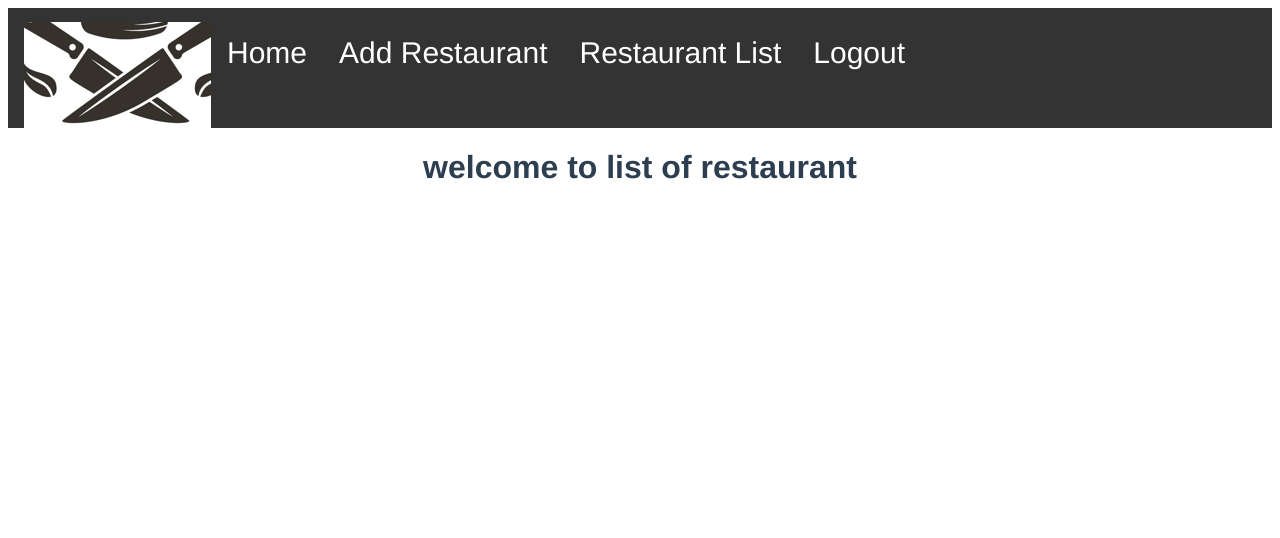
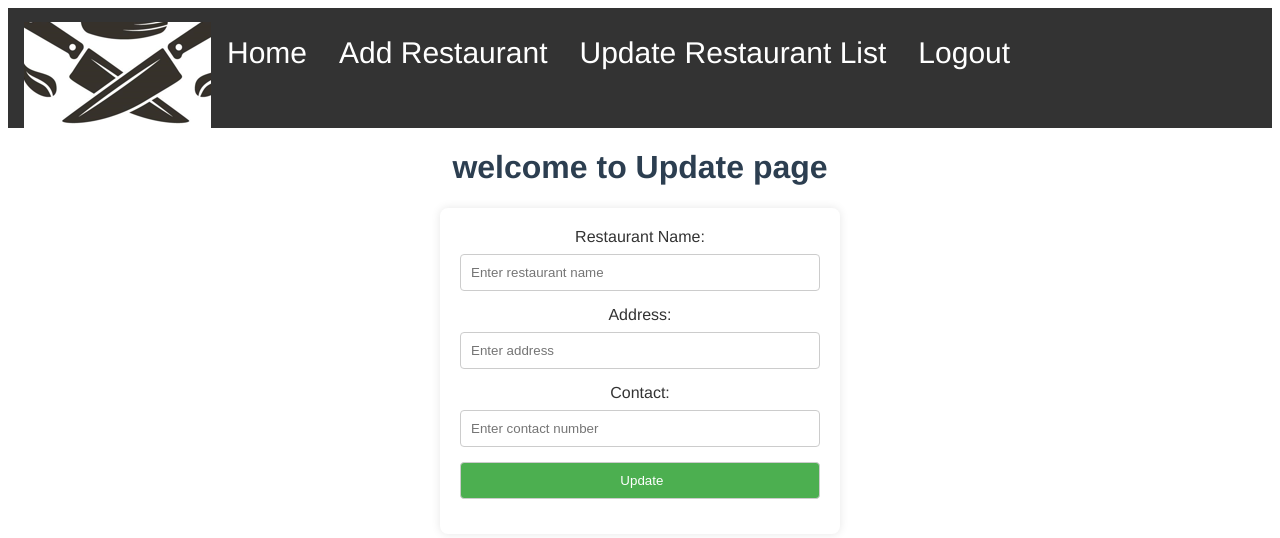
Before and after one commit to limon27121/Restaurant_project, a Vue app: page /update in a window 1280 px wide. Shown: the top 538 px of the page. Built offline with nearby package versions, Linux system fonts and the light colour scheme.

Commit message:
update added

```diff
--- a/src/components/Header.vue
+++ b/src/components/Header.vue
@@ -6,7 +6,7 @@
     <div class="nav-links1">
         <router-link :to="{ name: 'home' }">Home</router-link>
         <router-link :to="{ name: 'Add' }">Add Restaurant</router-link>
-        <router-link :to="{ name: 'Update' }"> Restaurant List</router-link>
+        <router-link :to="{ name: 'Update' }"> Update Restaurant List</router-link>
         <!-- <a @click="home" href="#">Home</a>
 
         <a href="">Add Restaurant</a>
--- a/src/components/Home.vue
+++ b/src/components/Home.vue
@@ -7,12 +7,18 @@
       <td>Restaurant Name</td>
       <td>Contact</td>
       <td>Address</td>
+      <td>Update</td>
     </tr>
     <tr v-for="item in restaurant" :key="item.id">
       <td>{{item.id}}</td>
       <td>{{item.name}}</td>
       <td>{{item.contact}}</td>
       <td>{{item.address}}</td>
+      <td><router-link :to="{ name: 'Update'}">Update</router-link></td>
+     <!-- <td><button @click="change(item.id)">Update</button></td> -->
+
+
+
     </tr>
   </table>
 </template>
@@ -52,7 +58,14 @@ export default {
       }
     let res= await axios.get("http://localhost:3000/restaurant")
      this.restaurant=res.data
+    },
+    change(someId){
+      // const someId = item.id;
+    //  this.$router.push("/update")
+    // return this.$router.replace('/update/'+ someId);
+    return this.$router.push({ name: 'Update', params: { id: someId } });
     }
+
 };
 
 </script>
--- a/src/components/Update.vue
+++ b/src/components/Update.vue
@@ -19,18 +19,23 @@ components:{
 
 
 <template>
-    <div>
+
         <Header/>
-      <h1>welcome to list of restaurant</h1>
+      <h1>welcome to Update page</h1>
+      <form @submit.prevent="submitForm" class="restaurant-form">
+      <label for="rname">Restaurant Name:</label>
+    <input type="text" id="rname" name="rname" placeholder="Enter restaurant name" v-model="name" required>
 
-      <!-- Display the received form data -->
-      <div v-if="restaurantData">
-        <!-- <h2>Received Form Values</h2> -->
-        <p>Restaurant Name: {{ restaurantData.name }}</p>
-        <p>Address: {{ restaurantData.address }}</p>
-        <p>Contact: {{ restaurantData.contact }}</p>
-      </div>
-    </div>
+    <label for="address">Address:</label>
+    <input type="text" id="address" name="address" placeholder="Enter address" v-model="address" required>
+
+    <label for="contact">Contact:</label>
+    <input type="text" id="contact" name="contact" placeholder="Enter contact number" v-model="contact" required>
+
+    <input type="submit" value=" Update" @click="add">
+
+    </form>
+
   </template>
 
   <script>
@@ -42,8 +47,55 @@ components:{
       Add,
       Header
     },
-    props: {
-      restaurantData: Object, // Define the prop type
-    },
-  };
+    // props: ['id'],
+  }
   </script>
+  <style>
+  .body1 {
+    font-family: 'Arial', sans-serif;
+    background-color: #f4f4f4;
+    margin: 0;
+    display: flex;
+    align-items: center;
+    justify-content: center;
+    height: 100vh;
+}
+
+.restaurant-form {
+  background-color: #fff;
+    padding: 20px;
+    border-radius: 8px;
+    box-shadow: 0 0 10px rgba(0, 0, 0, 0.1);
+    max-width: 400px;
+    width: 100%;
+    box-sizing: border-box;
+    text-align: center; /* Center the form content */
+    margin: auto;
+}
+
+label {
+    display: block;
+    margin-bottom: 8px;
+    color: #333;
+}
+
+input {
+    width: 100%;
+    padding: 10px;
+    margin-bottom: 15px;
+    box-sizing: border-box;
+    border: 1px solid #ccc;
+    border-radius: 4px;
+}
+
+input[type="submit"] {
+    background-color: #4CAF50;
+    color: #fff;
+    cursor: pointer;
+}
+
+input[type="submit"]:hover {
+    background-color: #45a049;
+}
+
+</style>
--- a/src/router/index.js
+++ b/src/router/index.js
@@ -30,6 +30,7 @@ const routes = [
   },
   {
     path: '/update',
+    // path: '/update/:id',
     name: 'Update',
     component: Update
   }
```
Also changed, not shown: Db/Db.json (+18 -0 lines).
